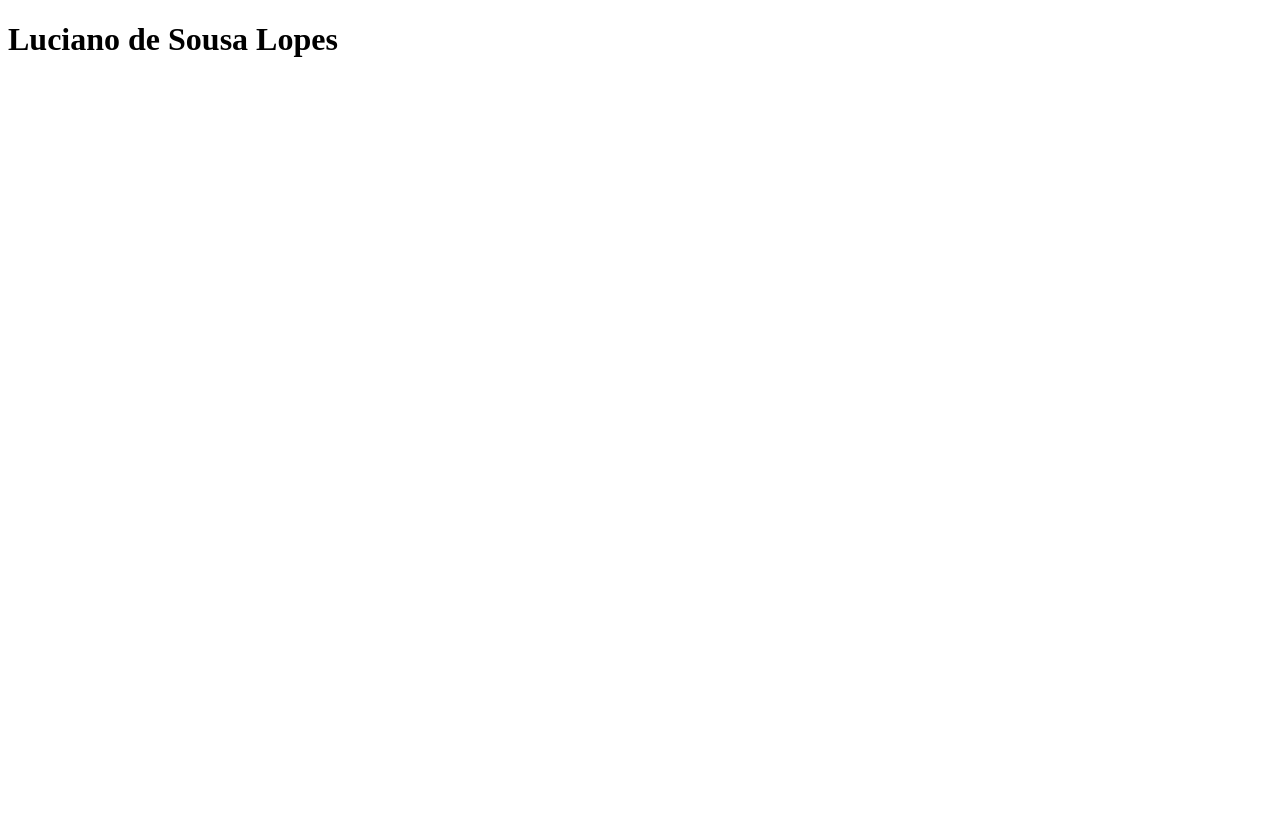
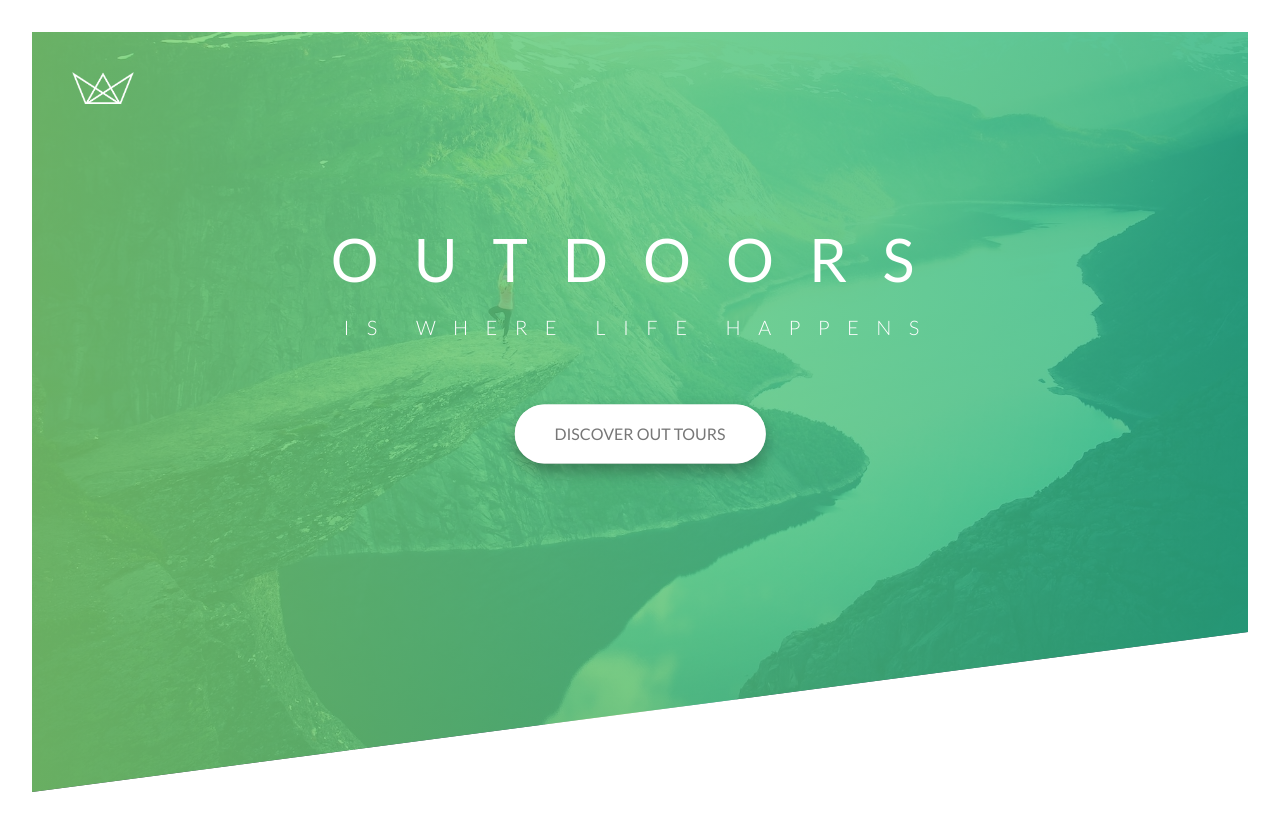
Before and after one commit to Luciano-de-Sousa-Lopes/natours-project, a plain HTML site: page index.html in a window 1280 px wide. Before the commit the page ends 800 px from the top, so only its background shows below. Drawn offline with Linux system fonts and the light colour scheme.

Commit message:
Finished the header

```diff
--- a/css/style.css
+++ b/css/style.css
@@ -6,3 +6,238 @@ Medium green: #55c57a
 Dark green: #28b485
 
 */
+
+:root {
+  --full-light-green: rgba(126, 213, 111, 1);
+  --full-medium-green: rgba(85, 197, 122, 1);
+  --full-dark-green: rgba(40, 180, 133, 1);
+}
+
+*,
+::after,
+::before {
+  padding: 0;
+  margin: 0;
+  box-sizing: border-box;
+}
+
+body {
+  font-family: "Lato", sans-serif;
+  font-weight: 400;
+  font-size: 1rem;
+  line-height: 1.7;
+  color: #777;
+  padding: 2rem;
+}
+
+.header {
+  position: relative;
+  height: 95vh;
+  background-image: linear-gradient(
+      to right,
+      rgba(126, 213, 111, 0.8),
+      rgba(40, 180, 133, 0.8)
+    ),
+    url(../img/hero.jpg);
+  background-size: cover;
+  background-repeat: no-repeat;
+  background-position: top;
+
+  clip-path: polygon(0 0, 100% 0%, 100% 75vh, 0 100%);
+}
+
+.logo-box {
+  position: absolute;
+  top: 2.5rem;
+  left: 2.5rem;
+}
+
+.logo {
+  height: 2rem;
+}
+
+.text-box {
+  position: absolute;
+  top: 40%;
+  left: 50%;
+  transform: translate(-50%, -50%);
+  text-align: center;
+}
+
+.heading-primary {
+  color: #fff;
+  text-transform: uppercase;
+  backface-visibility: hidden;
+  margin-bottom: 3.75rem;
+}
+
+.heading-primary-main,
+.heading-primary-sub {
+  display: block;
+}
+
+.btn-animated,
+.heading-primary-sub,
+.heading-primary-main {
+  animation-duration: 2s;
+}
+
+.heading-primary-main {
+  font-size: 3.75rem;
+  letter-spacing: 2.1875rem;
+  font-weight: 400;
+  animation-name: move-in-from-left;
+}
+
+.heading-primary-sub {
+  font-size: 1.25rem;
+  font-weight: 300;
+  letter-spacing: 1.0875rem;
+  animation-name: move-in-from-right;
+}
+
+.btn:link,
+.btn:visited {
+  position: relative;
+  display: inline-block;
+  border-radius: 5rem;
+  text-decoration: none;
+  text-transform: uppercase;
+  padding: 1rem 2.5rem;
+  transition: all 0.1s;
+  box-shadow: 0 0.5rem 1rem rgba(0, 0, 0, 0.3);
+}
+
+.btn:active {
+  transform: translateY(0.25rem);
+  box-shadow: 0 0.5rem 1rem rgba(0, 0, 0, 0.6);
+}
+
+.btn-white {
+  background-color: #fff;
+  color: #777;
+}
+
+.btn-animated {
+  animation-name: move-in-from-bottom;
+  animation-delay: 0.5s;
+  animation-fill-mode: backwards;
+}
+
+.btn::after {
+  content: "";
+  display: inline-block;
+  height: 100%;
+  width: 100%;
+  border-radius: 5rem;
+  position: absolute;
+  top: 0;
+  left: 0;
+  z-index: -1;
+  transition: all 0.3s;
+}
+
+.btn:hover::after {
+  transform: scaleX(2) scaleY(1.8);
+  opacity: 0;
+}
+
+.btn-white::after {
+  background-color: #fff;
+}
+
+@keyframes move-in-from-left {
+  0% {
+    opacity: 0;
+    transform: translate(-200px);
+  }
+  50% {
+    opacity: 0.5;
+    transform: translate(50px);
+  }
+  100% {
+    opacity: 1;
+    transform: translate(0px);
+  }
+}
+
+@keyframes move-in-from-right {
+  0% {
+    opacity: 0;
+    transform: translate(200px);
+  }
+  50% {
+    opacity: 0.5;
+    transform: translate(-50px);
+  }
+  100% {
+    opacity: 1;
+    transform: translate(0px);
+  }
+}
+
+@keyframes move-in-from-bottom {
+  0% {
+    opacity: 0;
+    transform: translateY(200px);
+  }
+
+  25% {
+    opacity: 1;
+    transform: translateY(-100px);
+  }
+
+  30% {
+    /* opacity: 0.5; */
+    transform: translateY(0px);
+  }
+
+  35% {
+    /* opacity: 0.5; */
+    transform: translateY(-90px);
+  }
+
+  40% {
+    /* opacity: 0.5; */
+    transform: translateY(0px);
+  }
+
+  45% {
+    /* opacity: 0.5; */
+    transform: translateY(-80px);
+  }
+
+  50% {
+    /* opacity: 0.5; */
+    transform: translateY(0px);
+  }
+
+  55% {
+    /* opacity: 0.5; */
+    transform: translateY(-70px);
+  }
+
+  60% {
+    /* opacity: 0.5; */
+    transform: translateY(0px);
+  }
+
+  70% {
+    /* opacity: 0.5; */
+    transform: translateY(-60px);
+  }
+
+  80% {
+    /* opacity: 0.5; */
+    transform: translateY(0px);
+  }
+
+  90% {
+    transform: translateY(-30px);
+  }
+
+  100% {
+    opacity: 1;
+    transform: translateY(0px);
+  }
+}
--- a/index.html
+++ b/index.html
@@ -4,8 +4,32 @@
     <meta charset="UTF-8" />
     <meta name="viewport" content="width=device-width, initial-scale=1.0" />
     <title>Natours | Exiting tours for adventurous people</title>
+    <!-- Google font -->
+    <link rel="preconnect" href="https://fonts.googleapis.com" />
+    <link rel="preconnect" href="https://fonts.gstatic.com" crossorigin />
+    <link
+      href="https://fonts.googleapis.com/css2?family=Lato:ital,wght@0,100;0,300;0,400;0,700;0,900;1,100;1,300;1,400;1,700;1,900&display=swap"
+      rel="stylesheet"
+    />
+    <link rel="stylesheet" href="/css/style.css" />
+    <link rel="shortcut icon" type="image/png" href="img/favicon.png" />
   </head>
   <body>
-    <h1>Luciano de Sousa Lopes</h1>
+    <header class="header">
+      <div class="logo-box">
+        <img src="./img/logo-white.png" alt="Logo" class="logo" />
+      </div>
+
+      <div class="text-box">
+        <h1 class="heading-primary">
+          <span class="heading-primary-main">Outdoors</span>
+          <span class="heading-primary-sub">is where life happens</span>
+        </h1>
+
+        <a href="#" title="call to action" class="btn btn-white btn-animated"
+          >Discover out tours</a
+        >
+      </div>
+    </header>
   </body>
 </html>
```
